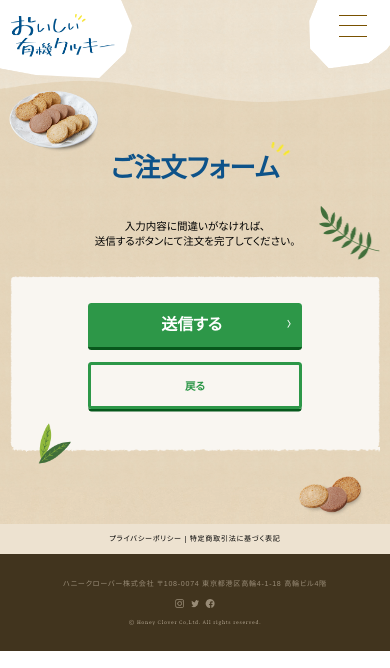
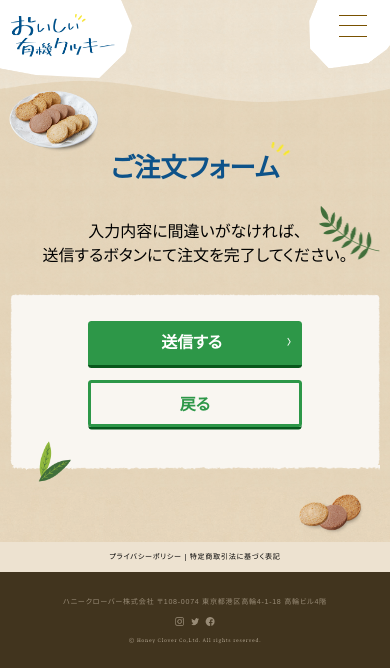
Before and after one commit to Sihoo-milk/20200703_yuukicookie, a PHP site: page /mail.php in a window 390 px wide. Shown: the top 668 px of the page. Run offline with PHP 8.4, Linux system fonts and the light colour scheme; data that the repository does not hold is empty; some libraries are stand-ins or nearby versions; some web fonts are replaced.

Commit message:
文字サイズを16pxにする変更漏れを修正

```diff
--- a/css/style.css
+++ b/css/style.css
@@ -1883,7 +1883,7 @@
     border-radius: 1.30208vw;
   }
   .fee__btn-txt {
-    font-size: 2.7vw;
+    font-size: 16px;
   }
   .fee__btn-annotation {
     font-size: 1.82292vw;
@@ -3124,7 +3124,7 @@ body#cnfm .order {
   .formTable td {
     display: block;
     width: 100%;
-    font-size: 2.7vw;
+    font-size: 16px;
   }
   .formTable th {
     padding-bottom: 1vw;
@@ -3133,7 +3133,7 @@ body#cnfm .order {
     padding-bottom: 5vw;
   }
   .order__form-confirm-lead {
-    font-size: 2.7vw;
+    font-size: 16px;
   }
 }
 
@@ -3206,7 +3206,7 @@ body#cnfm .order__btn-back .order__btn-txt {
     height: 12vw;
     border-width: 0.78125vw;
     border-radius: 0.91146vw;
-    font-size: 2.7vw;
+    font-size: 16px;
     box-shadow: 0px 0.78125vw 0px -0.5px #06581c;
     margin-top: 3vw;
   }
--- a/scss/confirm.scss
+++ b/scss/confirm.scss
@@ -53,7 +53,7 @@ body#cnfm .order {
   .formTable td {
     display: block;
     width: 100%;
-    font-size: 2.7vw;
+    font-size: 16px;
   }
   .formTable th {
     padding-bottom: 1vw;
@@ -62,7 +62,7 @@ body#cnfm .order {
     padding-bottom: 5vw;
   }
   .order__form-confirm-lead {
-    font-size: 2.7vw;
+    font-size: 16px;
   }
 }
 /* フォームの背景 */
@@ -127,7 +127,7 @@ body#cnfm .order__btn-back .order__btn-txt {
     height: 12vw;
     border-width: 0.78125vw;
     border-radius: 0.91146vw;
-    font-size: 2.7vw;
+    font-size: 16px;
     box-shadow: 0px 0.78125vw 0px -.5px rgba(6,88,28,1);
     margin-top: 3vw;
   }
--- a/scss/main.scss
+++ b/scss/main.scss
@@ -1774,7 +1774,7 @@
       border-bottom:  solid sp-get_vw(6) #002641;
       border-radius: sp-get_vw(10);
       &-txt {
-        font-size: 2.7vw;
+        font-size: 16px;
       }
       &-annotation {
         font-size: sp-get_vw(14);
```
